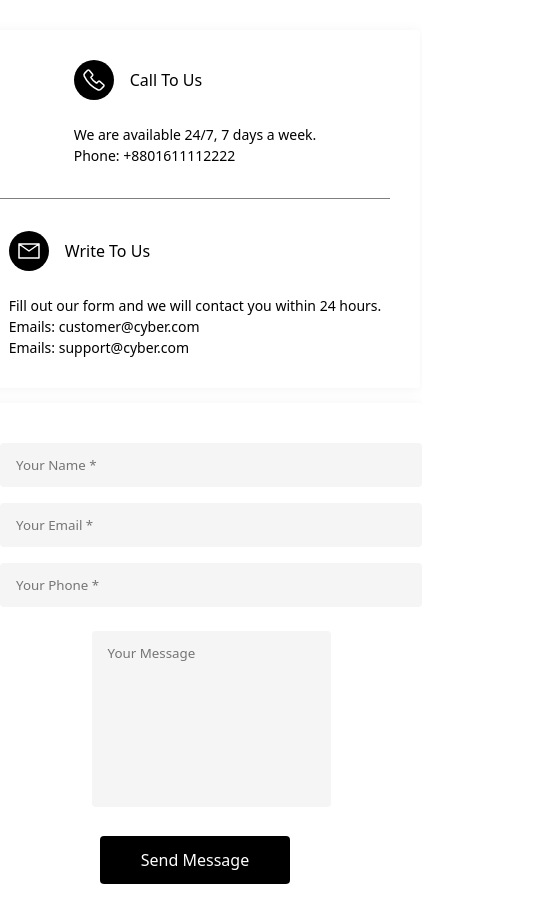
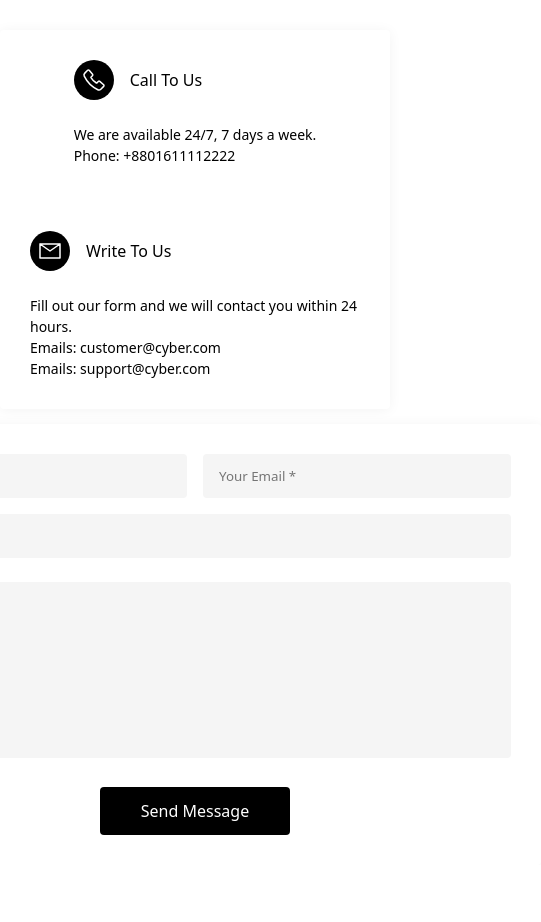
Before and after one commit to nnatroo/cyber-front, a React (Vite) app: page /contact in a window 390 px wide. Shown: the part 134-1056 px from the top of the page, 541 px wide, since content can reach past the window. After the commit the page ends 999 px from the top, so only its background shows below. Built offline with nearby package versions, Linux system fonts and the light colour scheme.

Commit message:
media query

```diff
--- a/src/modules/Contact.module.scss
+++ b/src/modules/Contact.module.scss
@@ -13,7 +13,9 @@
     gap: 15px;
   }
 
-  .left-side, .right-side {
+
+
+  .left-side {
     background-color: #FFFFFF;
     border-radius: 4px;
     box-shadow: 0 1px 13px 0 #0000000D;
@@ -21,19 +23,13 @@
     display: flex;
     flex-direction: column;
     gap: 32px;
-    width: 100%;
-
     @media (max-width: 920px) {
       align-items: center;
       padding: 30px;
     }
-  }
-
-  .left-side {
     .line {
       background-color: #000;
       height: 1px;
-      width: 100%;
       opacity: 50%;
     }
 
@@ -61,6 +57,16 @@
     height: auto;
     padding: 40px 32px;
     gap: 24px;
+    background-color: #FFFFFF;
+    border-radius: 4px;
+    box-shadow: 0 1px 13px 0 #0000000D;
+    display: flex;
+    flex-direction: column;
+
+    @media (max-width: 920px) {
+      align-items: center;
+      padding: 30px;
+    }
 
     .input-group {
       display: flex;
@@ -69,7 +75,7 @@
 
       input {
         flex: 1;
-        min-width: 100%;
+
         padding: 13px 16px;
         border-radius: 4px;
         background-color: #F5F5F5;
@@ -80,7 +86,7 @@
 
     .message-input {
       textarea {
-        width: 100%;
+min-width: 600px;
         height: 150px;
         padding: 13px 16px;
         border-radius: 4px;
```
